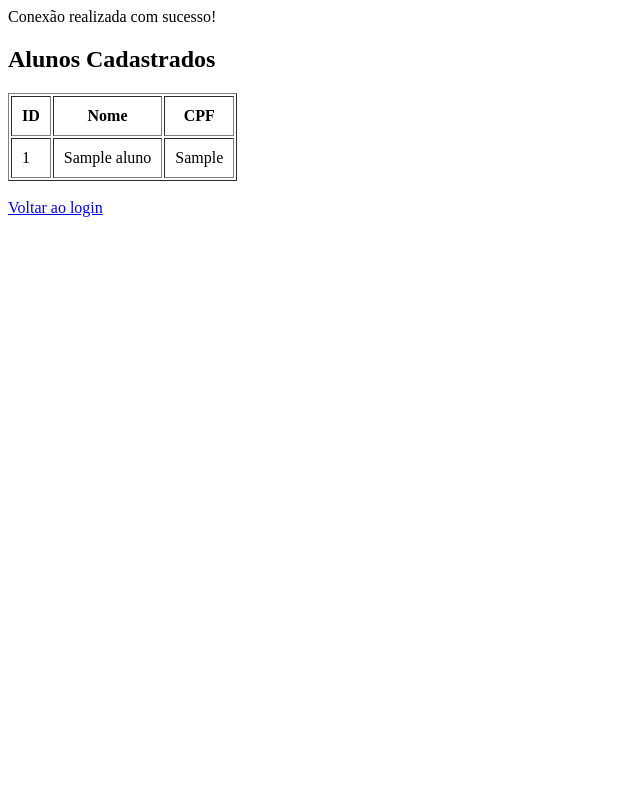
After one commit to 122057-code/nayaraa, a PHP site: page /lista.php in a window 1280 px wide. The commit adds this page. Shown: the whole page, without its empty margins (0-640 px from the left). Run offline with PHP 8.4, Linux system fonts and the light colour scheme; tables that the repository leaves empty or names only in its code hold one stand-in row (values such as "Sample post").

Commit message:
criei os arquivos

```diff
--- /dev/null
+++ b/conecta.php
@@ -0,0 +1,23 @@
+
+<?php
+
+$host = "sql303.infinityfree.com";
+$banco = "if0_43449524_banquinho";
+$usuario = "if0_43449524";
+$senha = "3GjXCT2AI8OaN";
+
+try {
+    $conexao = new PDO(
+        "mysql:host=$host;dbname=$banco;charset=utf8mb4",
+        $usuario,
+        $senha
+    );
+
+    $conexao->setAttribute(PDO::ATTR_ERRMODE, PDO::ERRMODE_EXCEPTION);
+
+    echo "Conexão realizada com sucesso!";
+
+} catch (PDOException $e) {
+    echo "Erro na conexão: " . $e->getMessage();
+}
+?>
--- /dev/null
+++ b/lista.php
@@ -0,0 +1,50 @@
+
+<?php
+
+require_once "conecta.php";
+
+$sql = "SELECT id, nome, cpf FROM aluno";
+
+try {
+    $stmt = $conexao->query($sql);
+    $alunos = $stmt->fetchAll(PDO::FETCH_ASSOC);
+
+} catch (PDOException $e) {
+    die("Erro ao consultar os alunos.");
+}
+
+?>
+
+<!DOCTYPE html>
+<html lang="pt-BR">
+<head>
+    <meta charset="UTF-8">
+    <title>Lista de Alunos</title>
+</head>
+<body>
+
+    <h2>Alunos Cadastrados</h2>
+
+    <table border="1" cellpadding="10">
+        <tr>
+            <th>ID</th>
+            <th>Nome</th>
+            <th>CPF</th>
+        </tr>
+
+        <?php foreach ($alunos as $aluno) { ?>
+            <tr>
+                <td><?= htmlspecialchars($aluno["id"]) ?></td>
+                <td><?= htmlspecialchars($aluno["nome"]) ?></td>
+                <td><?= htmlspecialchars($aluno["cpf"]) ?></td>
+            </tr>
+        <?php } ?>
+
+    </table>
+
+    <br>
+
+    <a href="index.php">Voltar ao login</a>
+
+</body>
+</html>
```
Also changed, not shown: index.php (+15 -9 lines), login.php (added, +32 -0 lines).
